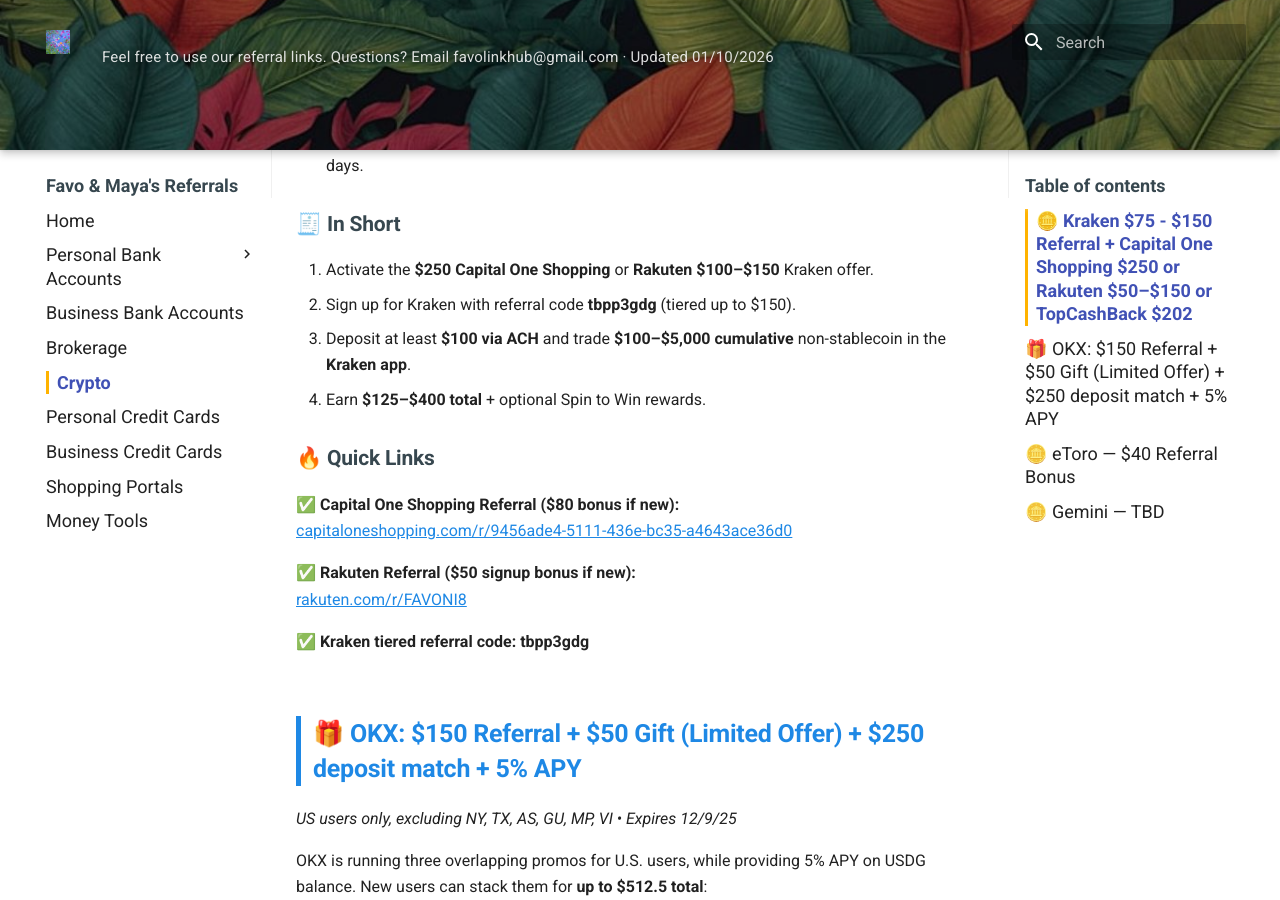
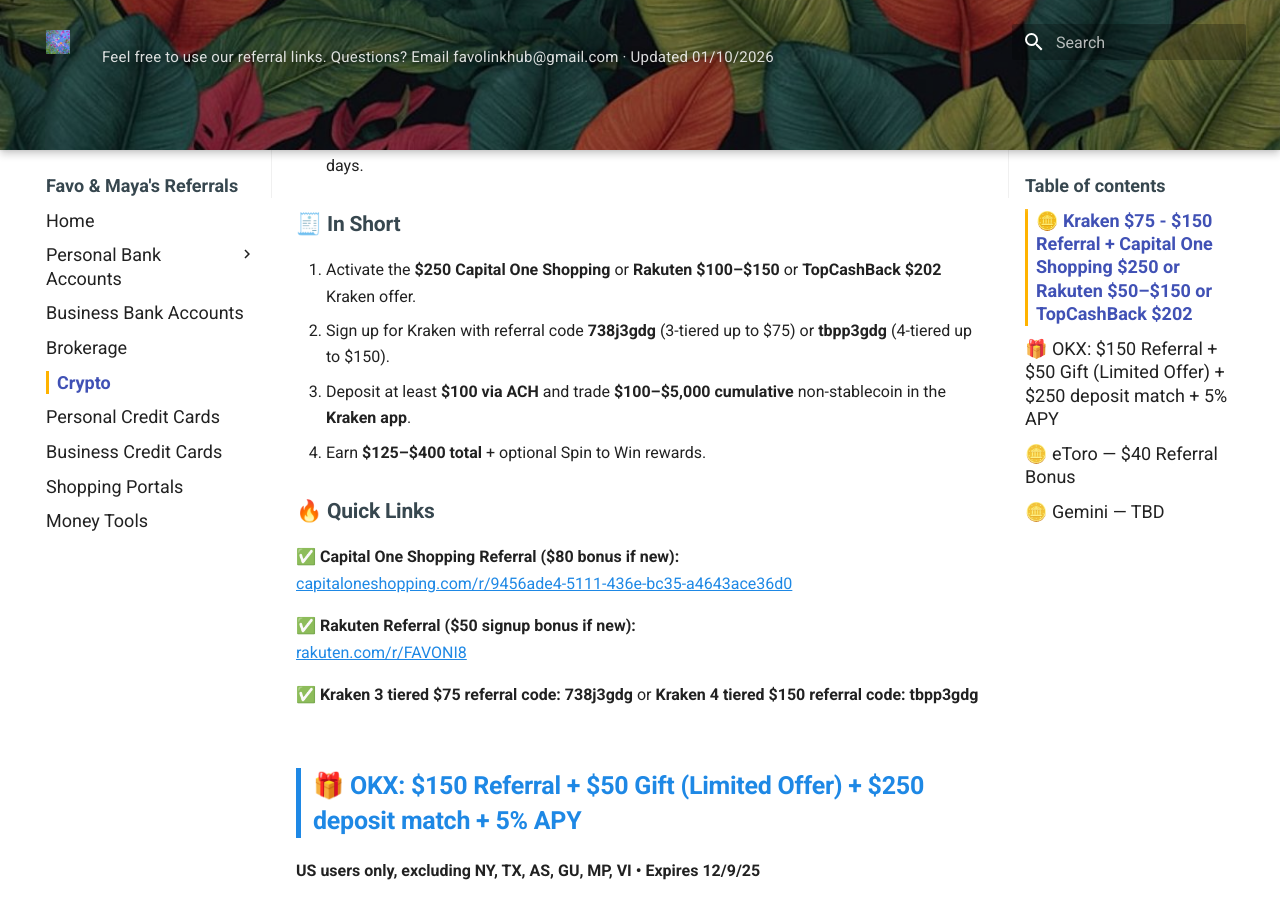
Before and after one commit to whispersofzephyr/favolinkhub-site, an MkDocs documentation site: the page built from docs/crypto.md, in a window 1280 px wide and 900 px high, scrolled down 3325 px. Built offline with MkDocs 1.6.1 and Material for MkDocs 9.7.7, drawn with Linux system fonts in a browser that asks for light colours.

Commit message:
Update crypto.md

```diff
--- a/docs/crypto.md
+++ b/docs/crypto.md
@@ -123,8 +123,8 @@ Some users will see a **Spin to Win** button in the app.
 
 ### 🧾 In Short
 
-1. Activate the **$250 Capital One Shopping** or **Rakuten $100–$150** Kraken offer.
-2. Sign up for Kraken with referral code **tbpp3gdg** (tiered up to $150).
+1. Activate the **$250 Capital One Shopping** or **Rakuten $100–$150**  or **TopCashBack $202** Kraken offer.
+2. Sign up for Kraken with referral code **738j3gdg** (3-tiered up to $75) or **tbpp3gdg** (4-tiered up to $150).
 3. Deposit at least **$100 via ACH** and trade **$100–$5,000 cumulative** non-stablecoin in the **Kraken app**.
 4. Earn **$125–$400 total** + optional Spin to Win rewards.
 
@@ -136,10 +136,10 @@ Some users will see a **Spin to Win** button in the app.
 ✅ **Rakuten Referral ($50 signup bonus if new):**
 [rakuten.com/r/FAVONI8](http://www.rakuten.com/r/FAVONI8?eeid=28187)
 
-✅ **Kraken tiered referral code:** **tbpp3gdg**
+✅ **Kraken 3 tiered $75 referral code:** **738j3gdg** or **Kraken 4 tiered $150 referral code:** **tbpp3gdg**
 
 ## 🎁 OKX: $150 Referral + $50 Gift (Limited Offer) + $250 deposit match + 5% APY
-_US users only, excluding NY, TX, AS, GU, MP, VI • Expires 12/9/25_
+**US users only, excluding NY, TX, AS, GU, MP, VI • Expires 12/9/25**
 
 OKX is running three overlapping promos for U.S. users, while providing 5% APY on USDG balance. New users can stack them for **up to $512.5 total**:
 
```
